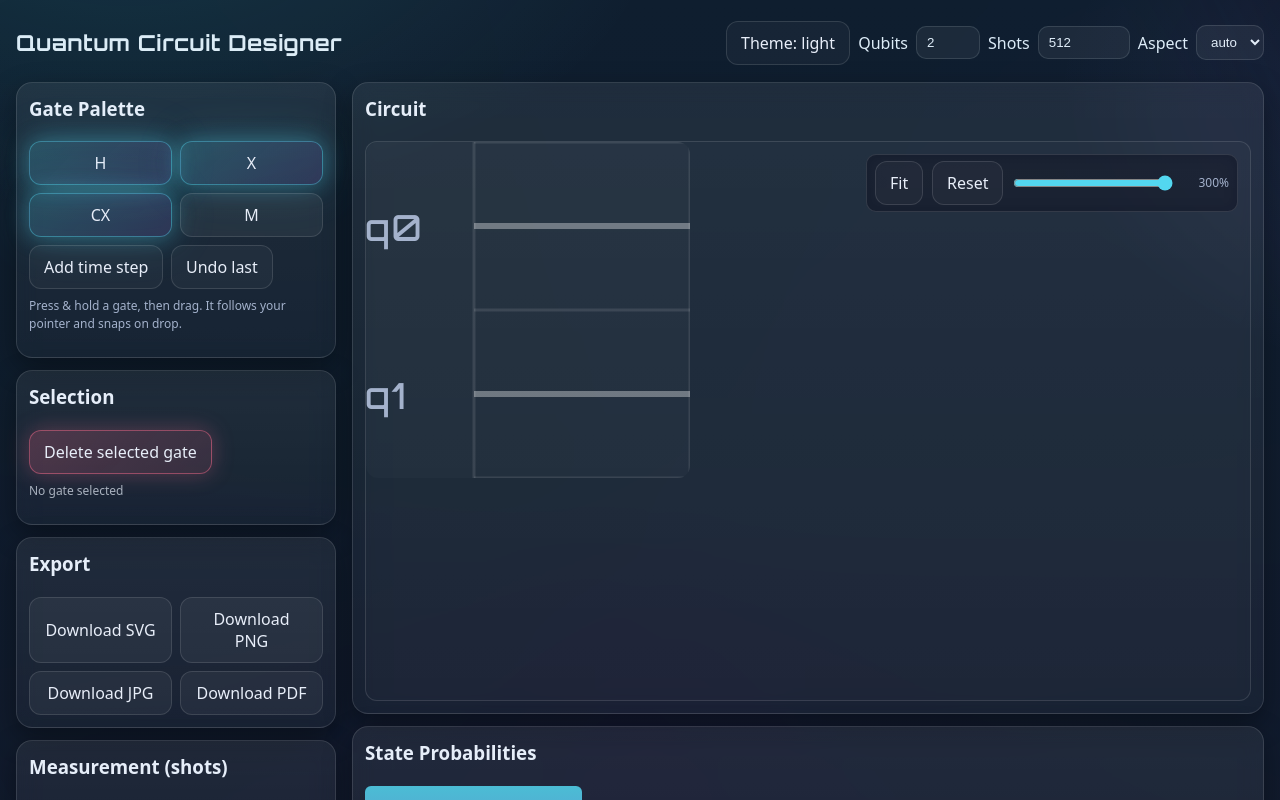
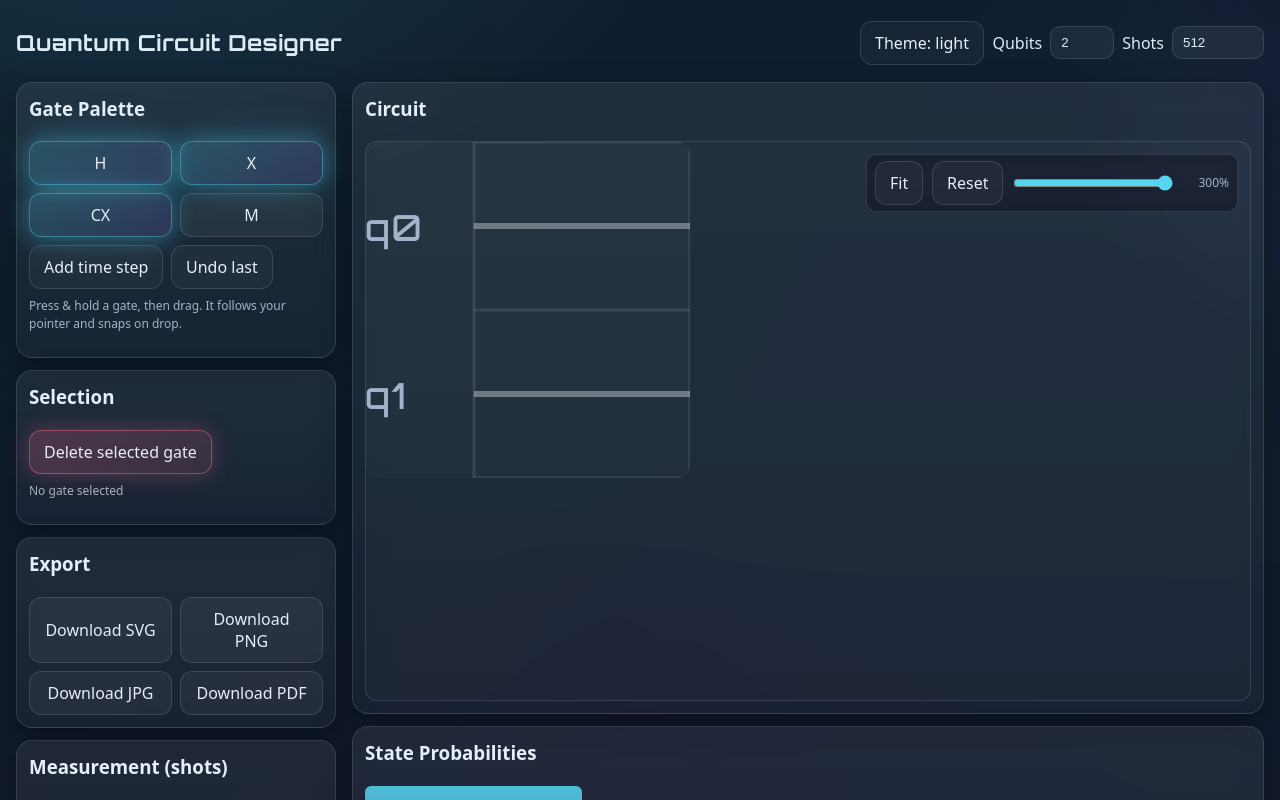
Before and after one commit to marlomb/quantum-circuit-starter, a React (Vite) app: page / in a window 1280 px wide. Shown: the top 800 px of the page. Built offline with nearby package versions, Linux system fonts and the light colour scheme.

Commit message:
style: soften neon palette, transparent SVG bg, glass cards

```diff
--- a/src/App.tsx
+++ b/src/App.tsx
@@ -160,8 +160,6 @@ export default function App() {
   const [circuit, setCircuit] = useState<Circuit>(() => emptyCircuit(2));
   const [shots, setShots] = useState(512);
   const [theme, setTheme] = useState<ThemeKey>("light");
-  //const [padding, setPadding] = useState(24);
-  const [aspect, setAspect] = useState("auto");
   const [selected, setSelected] = useState<{ t: number; id: string } | null>(null);
 
   // drag state
@@ -478,13 +476,6 @@ export default function App() {
               <input className="input" type="number" min={1} max={100000} value={shots}
                 onChange={(e) => setShots(parseInt(e.target.value || "512"))} style={{ width: 92 }} />
             </label>
-            <label>
-              Aspect
-              <select className="select" value={aspect} onChange={(e) => setAspect(e.target.value)}>
-                <option value="auto">auto</option><option value="16:9">16:9</option>
-                <option value="4:3">4:3</option><option value="1:1">1:1</option>
-              </select>
-            </label>
           </div>
         </header>
 
@@ -596,7 +587,6 @@ export default function App() {
                 <CircuitSVG
                   circuit={circuit}
                   themeKey={theme}
-                  aspect={aspect}
                   svgRef={svgRef}
                   selected={selected}
                   onDeselect={() => setSelected(null)}
@@ -624,7 +614,6 @@ export default function App() {
 function CircuitSVG({
   circuit,
   themeKey,
-  aspect,
   svgRef,
   selected,
   onDeselect,
@@ -636,7 +625,6 @@ function CircuitSVG({
 }: {
   circuit: Circuit;
   themeKey: ThemeKey;
-  aspect: string;
   svgRef: React.RefObject<SVGSVGElement | null>;
   selected: { t: number; id: string } | null;
   onDeselect: () => void;
```
